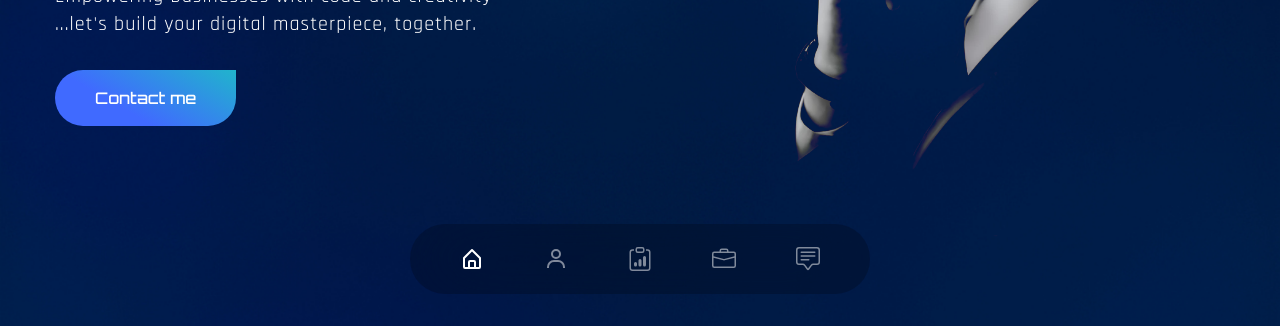
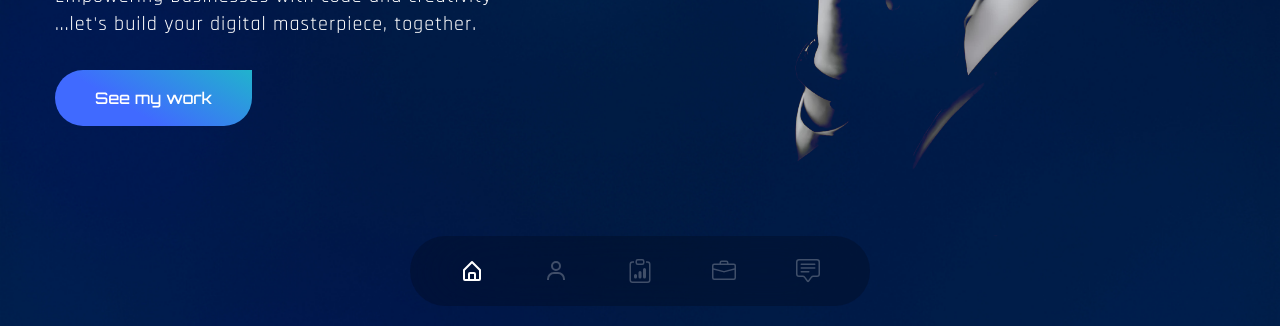
Before and after one commit to ElvedinO/portfolio-eo, a React (Create React App) app: page / in a window 1280 px wide. Shown: the part 474-800 px from the top of the page. Built offline with nearby package versions, Linux system fonts and the light colour scheme; some icons are missing; the HTML template or start-up script is replaced by a standard one; a web font is replaced by a local one.

Commit message:
fixed navbar active

```diff
--- a/package.json
+++ b/package.json
@@ -6,6 +6,7 @@
     "@testing-library/jest-dom": "^5.16.5",
     "@testing-library/react": "^13.4.0",
     "@testing-library/user-event": "^13.5.0",
+    "intersection-observer-polyfill": "^0.1.0",
     "react": "^18.2.0",
     "react-dom": "^18.2.0",
     "react-easy-animations": "^0.3.2",
--- a/public/index.html
+++ b/public/index.html
@@ -6,7 +6,7 @@
     <meta name="theme-color" content="#000000" />
     <meta
       name="description"
-      content="Web site created using create-react-app"
+      content="Elvedin, a frontend developer based in Munich, Germany. Explore my portfolio to see my web development projects and expertise in creating seamless, high-quality web experiences. Get in touch for collaborations."
     />
     <!-- google fonts -->
     <link
--- a/src/components/About.js
+++ b/src/components/About.js
@@ -21,7 +21,7 @@ const About = () => {
             initial='hidden'
             whileInView={'show'}
             viewport={{ once: true, amount: 0.3 }}
-            className='mb-5 lg:mb-0 lg:flex-1 bg-about bg-contain bg-no-repeat h-1/4 lg:h-[640px] mix-blend-lighten bg-top'
+            className='my-5 lg:mb-0 lg:flex-1 bg-about bg-contain bg-no-repeat h-1/4 lg:h-[640px] mix-blend-lighten contrast-125 bg-top'
           ></motion.div>
           {/* text */}
           <motion.div
--- a/src/components/Banner.js
+++ b/src/components/Banner.js
@@ -65,8 +65,8 @@ const Banner = () => {
               viewport={{ once: true, amount: 0.7 }}
               className='flex max-w-max gap-x-6 items-center mb-12 mx-auto lg:mx-0'
             >
-              <Link href='#' to='contact' smooth={true} spy={true}>
-                <button className='btn btn-lg'>Contact me</button>
+              <Link href='#' to='work' smooth={true} spy={true}>
+                <button className='btn btn-lg'>See my work</button>
               </Link>
             </motion.div>
             <motion.div
--- a/src/components/Nav.js
+++ b/src/components/Nav.js
@@ -1,72 +1,83 @@
-import React from 'react';
-
+import React, { useEffect, useState } from 'react';
 import { BiHomeAlt, BiUser } from 'react-icons/bi';
 import { BsClipboardData, BsBriefcase, BsChatSquareText } from 'react-icons/bs';
+import { Link } from 'react-scroll';
 
-import { Link } from 'react-scroll';
 const Nav = () => {
+  const [activeSection, setActiveSection] = useState('');
+
+  useEffect(() => {
+    const sections = document.querySelectorAll('section');
+    const observerOptions = {
+      threshold: 0.6, // 60% of the section should be visible
+    };
+
+    const observer = new IntersectionObserver((entries) => {
+      entries.forEach((entry) => {
+        if (entry.isIntersecting) {
+          setActiveSection(entry.target.id);
+        }
+      });
+    }, observerOptions);
+
+    sections.forEach((section) => observer.observe(section));
+
+    return () => {
+      sections.forEach((section) => observer.unobserve(section));
+    };
+  }, []);
+
   return (
-    <nav className='fixed bottom-2 lg:bottom-8 w-full overflow-hidden z-50'>
+    <nav className='fixed bottom-2 lg:bottom-5 w-full overflow-hidden z-50'>
       <div className='container mx-auto'>
-        {/* nav inner*/}
-        <div className='w-full bg-black/20 h-[70px] backdrop-blur-2xl rounded-full  max-w-[460px] mx-auto px-5 flex justify-around items-center text-2xl text-white/50 hover:*:text-[#fff] transition-all *:duration-300 mb-4 lg:mb-0 '>
+        <div className='w-full bg-black/20 h-[70px] backdrop-blur-2xl rounded-full max-w-[460px] mx-auto px-5 flex justify-around items-center text-2xl text-white/25 hover:*:text-[#fff] transition-all *:duration-300 mb-4 lg:mb-0'>
           <Link
-            href='#'
-            alt='home'
             to='home'
-            activeClass='active'
+            className={`cursor-pointer h-[40px] flex items-center justify-center ${
+              activeSection === 'home' ? 'active' : ''
+            }`}
             smooth={true}
             spy={true}
-            aria-label='This goes to Home page'
-            className='cursor-pointer h-[40px] flex items-center justify-center'
           >
             <BiHomeAlt />
           </Link>
           <Link
-            href='#'
-            alt='about'
             to='about'
-            activeClass='active'
+            className={`cursor-pointer h-[40px] flex items-center justify-center ${
+              activeSection === 'about' ? 'active' : ''
+            }`}
             smooth={true}
             spy={true}
-            aria-label='This goes to About page'
-            className=' cursor-pointer h-[40px] flex items-center justify-center'
           >
             <BiUser />
           </Link>
           <Link
-            href='#'
-            alt='services'
             to='services'
-            activeClass='active'
+            className={`cursor-pointer h-[40px] flex items-center justify-center ${
+              activeSection === 'services' ? 'active' : ''
+            }`}
             smooth={true}
             spy={true}
-            aria-label='This goes to Services page'
-            className=' cursor-pointer h-[40px] flex items-center justify-center'
           >
             <BsClipboardData />
           </Link>
           <Link
-            href='#'
-            alt='work'
             to='work'
-            activeClass='active'
+            className={`cursor-pointer h-[40px] flex items-center justify-center ${
+              activeSection === 'work' ? 'active' : ''
+            }`}
             smooth={true}
             spy={true}
-            aria-label='This goes to Work page'
-            className=' cursor-pointer h-[40px] flex items-center justify-center'
           >
             <BsBriefcase />
           </Link>
           <Link
-            href='#'
-            alt='contact'
             to='contact'
-            activeClass='active'
+            className={`cursor-pointer h-[40px] flex items-center justify-center ${
+              activeSection === 'contact' ? 'active' : ''
+            }`}
             smooth={true}
             spy={true}
-            aria-label='This goes to Contact page'
-            className=' cursor-pointer h-[40px] flex items-center justify-center'
           >
             <BsChatSquareText />
           </Link>
--- a/src/components/Services.js
+++ b/src/components/Services.js
@@ -65,7 +65,7 @@ const Services = () => {
             viewport={{ once: true, amount: 0.3 }}
             className='flex-1 mb-12 lg:mb-0'
           >
-            <h2 className='h2 text-accent mb-6'>What I Do.</h2>
+            <h2 className='h2 text-accent my-5'>What I Do.</h2>
             <h3 className='max-w-sm mb-8 text-xl tracking-wider'>
               Crafting custom web apps using modern tools like React and
               Tailwind CSS.
--- a/src/components/Work.js
+++ b/src/components/Work.js
@@ -27,7 +27,7 @@ const Work = () => {
             viewport={{ once: true, amount: 0.3 }}
             className='mb-10 lg:mb-0'
           >
-            <h2 className='h2 leading-tight text-accent'>
+            <h2 className='h2 leading-tight text-accent my-5'>
               My Latest <br />
               Work.
             </h2>
--- a/src/index.css
+++ b/src/index.css
@@ -98,6 +98,6 @@ input:-webkit-autofill {
     @apply bg-gradient-to-r text-transparent bg-clip-text from-[#42A6E3] to-[#00ff99] font-bold font-primary hover:from-[#00ff99] hover:to-[#42A6E3];
   }
   .section {
-    @apply py-8 lg:py-24 lg:h-screen flex items-center;
+    @apply my-8 lg:h-screen flex items-center;
   }
 }
```
Also changed, not shown: 1 other file (tests, documents, lock files or other folders).
